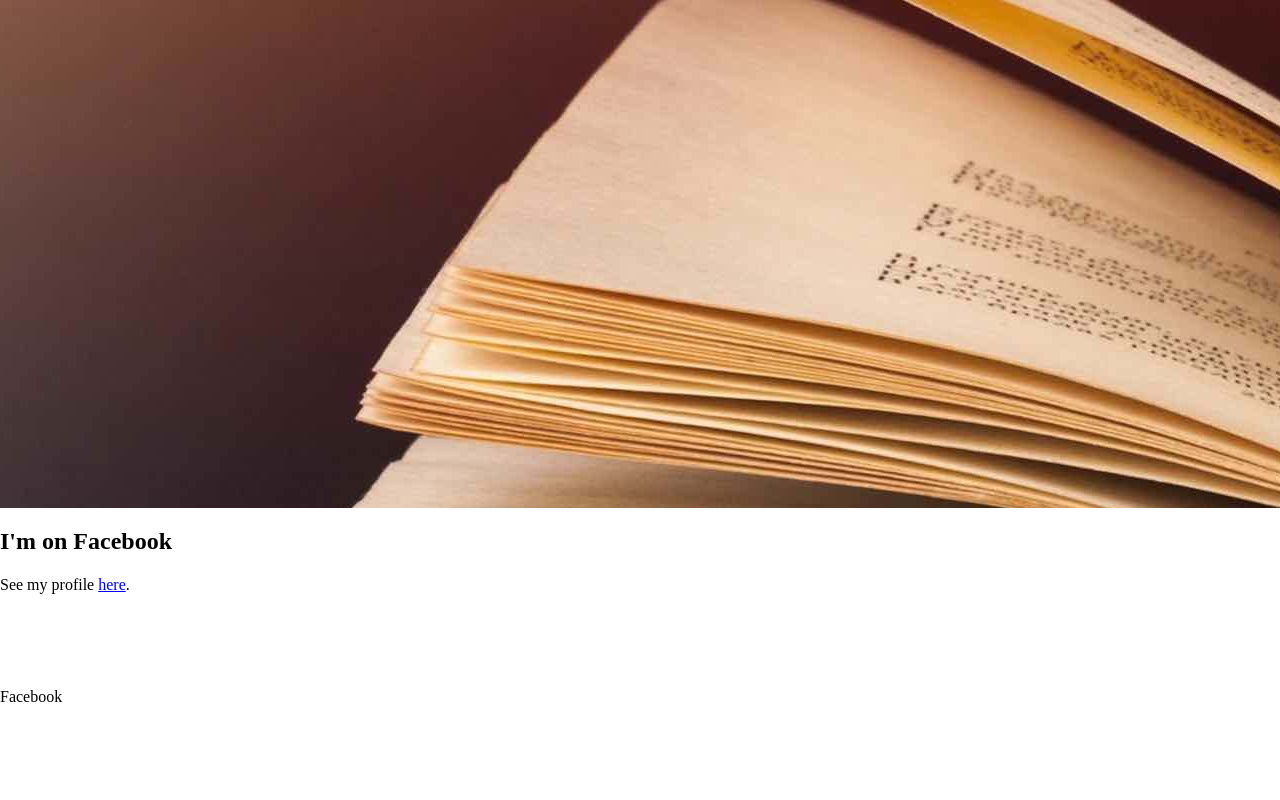
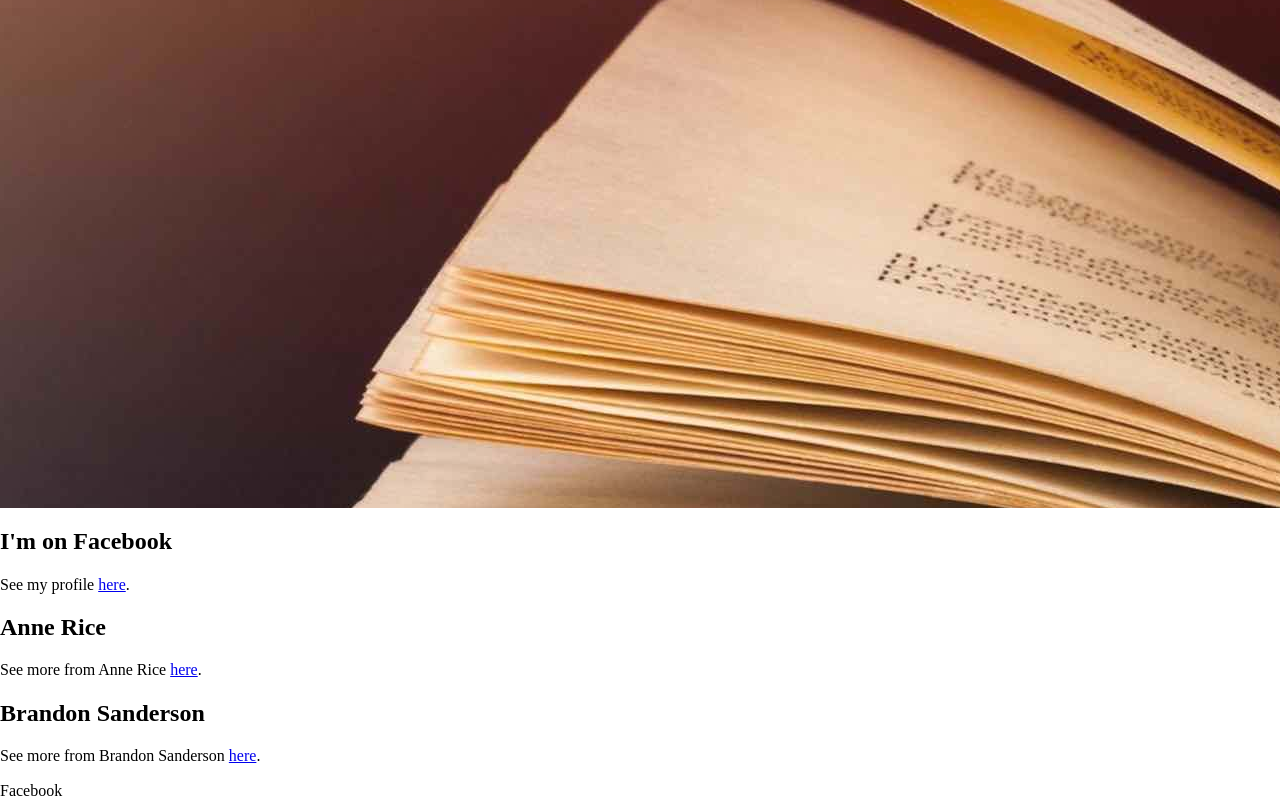
Before and after one commit to cainenielsen/austinguerrero, a plain HTML site: page index.html in a window 1280 px wide. Shown: the part 463-1263 px from the top of the page. Before the commit the page ends 1169 px from the top, so only its background shows below. Drawn offline with nearby package versions, Linux system fonts and the light colour scheme.

Commit message:
Update index.html

```diff
--- a/index.html
+++ b/index.html
@@ -16,8 +16,18 @@
       <main>
         <div class="section-full index-image"></div>
         <div class="section-free">
-          <h2>I'm on Facebook</h2>
-          <p>See my profile <a href="https://www.facebook.com/austin.guerrero.792">here</a>.</p>
+          <article>
+            <h2>I'm on Facebook</h2>
+            <p>See my profile <a href="https://www.facebook.com/austin.guerrero.792">here</a>.</p>
+          </article>
+          <article>
+            <h2>Anne Rice</h2>
+            <p>See more from Anne Rice <a href="http://annerice.com/">here</a>.</p>
+          </article>
+          <article>
+            <h2>Brandon Sanderson</h2>
+            <p>See more from Brandon Sanderson <a href="https://brandonsanderson.com/">here</a>.</p>
+          </article>
         </div>
       </main>
       <footer>
```
